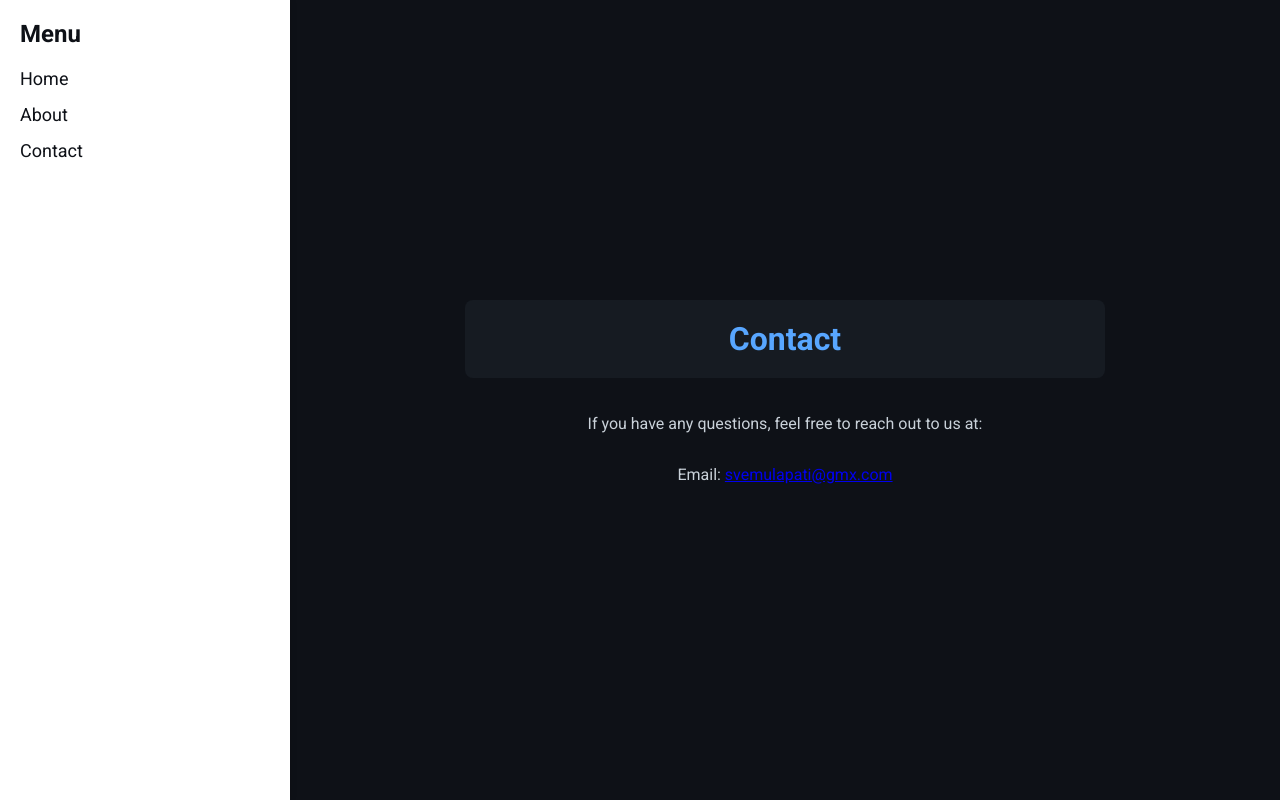
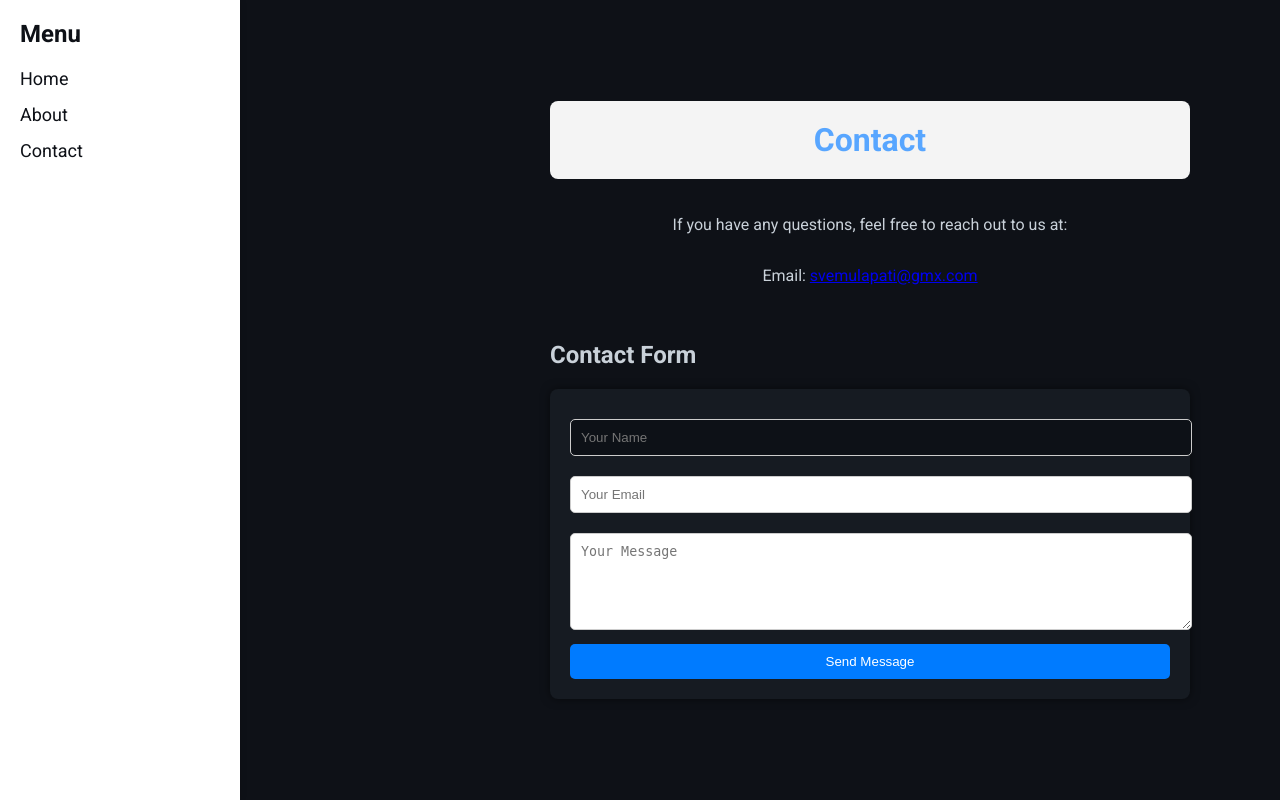
Before and after one commit to svemulapati/url-shortener, a Flask app: page /contact in a window 1280 px wide. Run offline with Flask 2, Linux system fonts and the light colour scheme.

Commit message:
url shortener project

```diff
--- a/src/templates/contact.html
+++ b/src/templates/contact.html
@@ -7,6 +7,56 @@
     <title>Contact</title>
     <link rel="stylesheet" href="{{ url_for('static', filename='styles.css') }}">
     <link href="https://fonts.googleapis.com/css2?family=Roboto:wght@400;500;700&display=swap" rel="stylesheet">
+    <style>
+        body {
+            font-family: 'Roboto', sans-serif;
+        }
+        .sidebar {
+            width: 200px;
+            float: left;
+        }
+        .container {
+            margin-left: 220px;
+            padding: 20px;
+        }
+        .banner {
+            background-color: #f4f4f4;
+            padding: 20px;
+            text-align: center;
+        }
+        .contact-form {
+            margin-top: 20px;
+        }
+        .contact-form input, .contact-form textarea {
+            width: 100%;
+            padding: 10px;
+            margin: 10px 0;
+            border: 1px solid #ccc;
+            border-radius: 5px;
+        }
+        .contact-form button {
+            padding: 10px 20px;
+            background-color: #007BFF;
+            color: white;
+            border: none;
+            border-radius: 5px;
+            cursor: pointer;
+        }
+        .contact-form button:hover {
+            background-color: #0056b3;
+        }
+        .social-links {
+            margin-top: 20px;
+        }
+        .social-links a {
+            margin-right: 10px;
+            text-decoration: none;
+            color: #007BFF;
+        }
+        .social-links a:hover {
+            text-decoration: underline;
+        }
+    </style>
 </head>
 <body>
     <div class="sidebar">
@@ -23,6 +73,16 @@
         </div>
         <p>If you have any questions, feel free to reach out to us at:</p>
         <p>Email: <a href="mailto:svemulapati@gmx.com">svemulapati@gmx.com</a></p>
+
+        <div class="contact-form">
+            <h2>Contact Form</h2>
+            <form action="/send-message" method="post">
+                <input type="text" name="name" placeholder="Your Name" required>
+                <input type="email" name="email" placeholder="Your Email" required>
+                <textarea name="message" rows="5" placeholder="Your Message" required></textarea>
+                <button type="submit">Send Message</button>
+            </form>
+        </div>
     </div>
 </body>
 </html>
```
